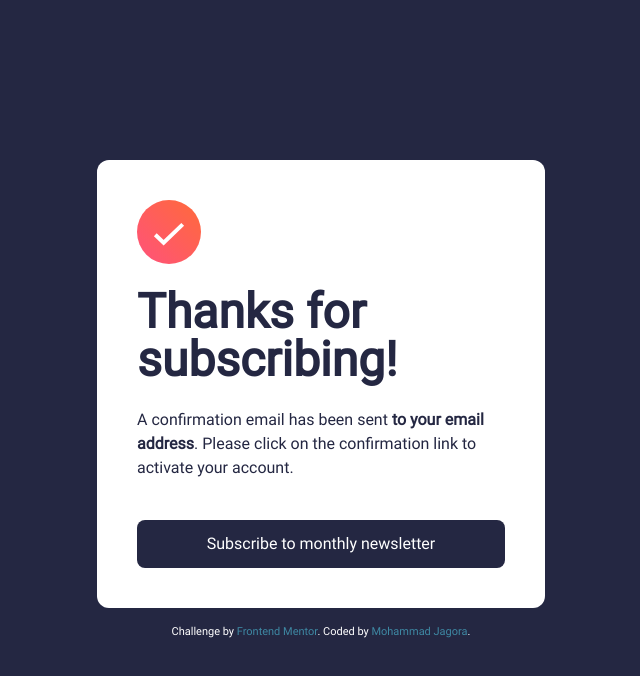
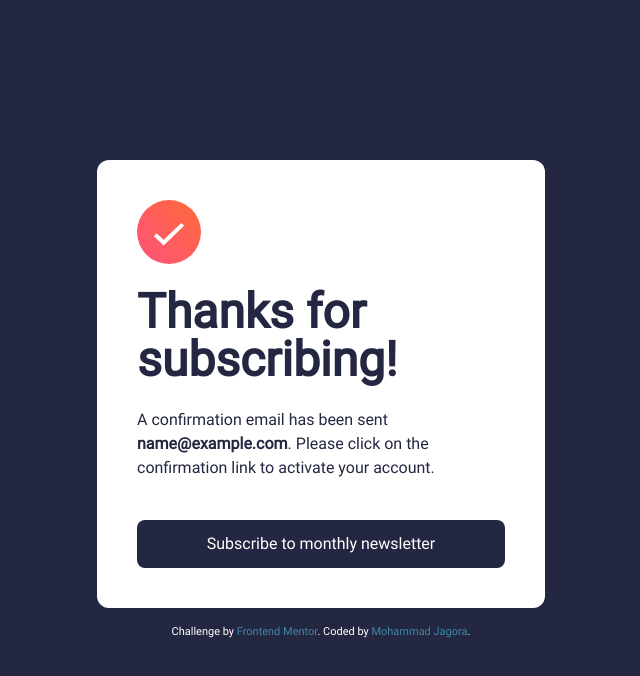
Before and after one commit to myj009/newsletter-sign-up, a website: page index.html in a window 1280 px wide. Both pictures are taken after typing "name@example.com" into the empty fields and a click on the button "Subscribe to monthly newsletter". Shown: the whole page, without its empty margins (319-959 px from the left). Drawn offline with Linux system fonts and the light colour scheme; files whose address does not match are found by name.

Commit message:
js changes

```diff
--- a/index.html
+++ b/index.html
@@ -103,7 +103,7 @@
         </h1>
         <p class="text-base text-dark-slate-grey">
           A confirmation email has been sent
-          <span class="font-bold">to your email address</span>. Please click on
+          <span id="user-email" class="font-bold"></span>. Please click on
           the confirmation link to activate your account.
         </p>
         <button id="newsletter-button"
--- a/script.js
+++ b/script.js
@@ -23,6 +23,9 @@ const handleSubmit = (e) => {
   prompt.classList.add("hidden");
   successPrompt.classList.remove("hidden");
   successPrompt.classList.add("flex");
+
+  const userEmailSpan = document.getElementById("user-email");
+  userEmailSpan.innerText = inputField.value;
 };
 
 var form = document.getElementById("form");
```
Also changed, not shown: dist/main.css.
